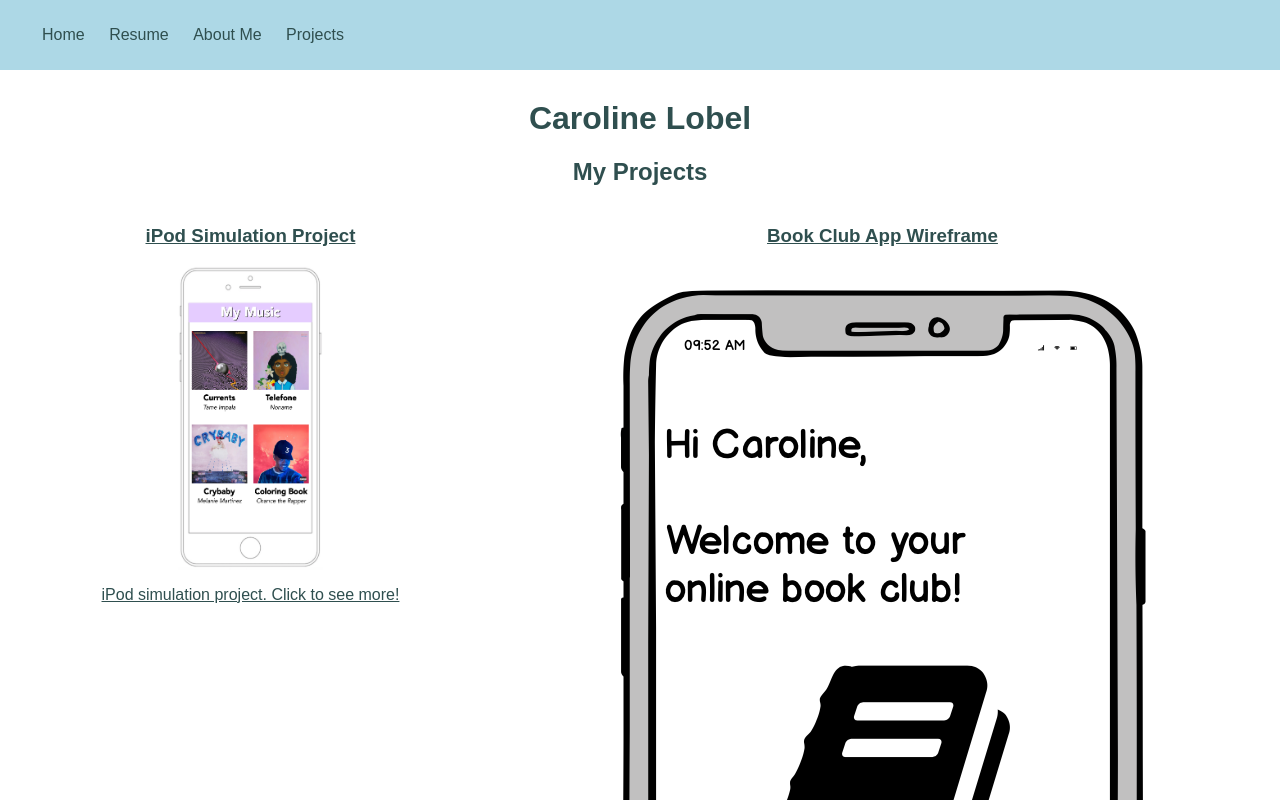
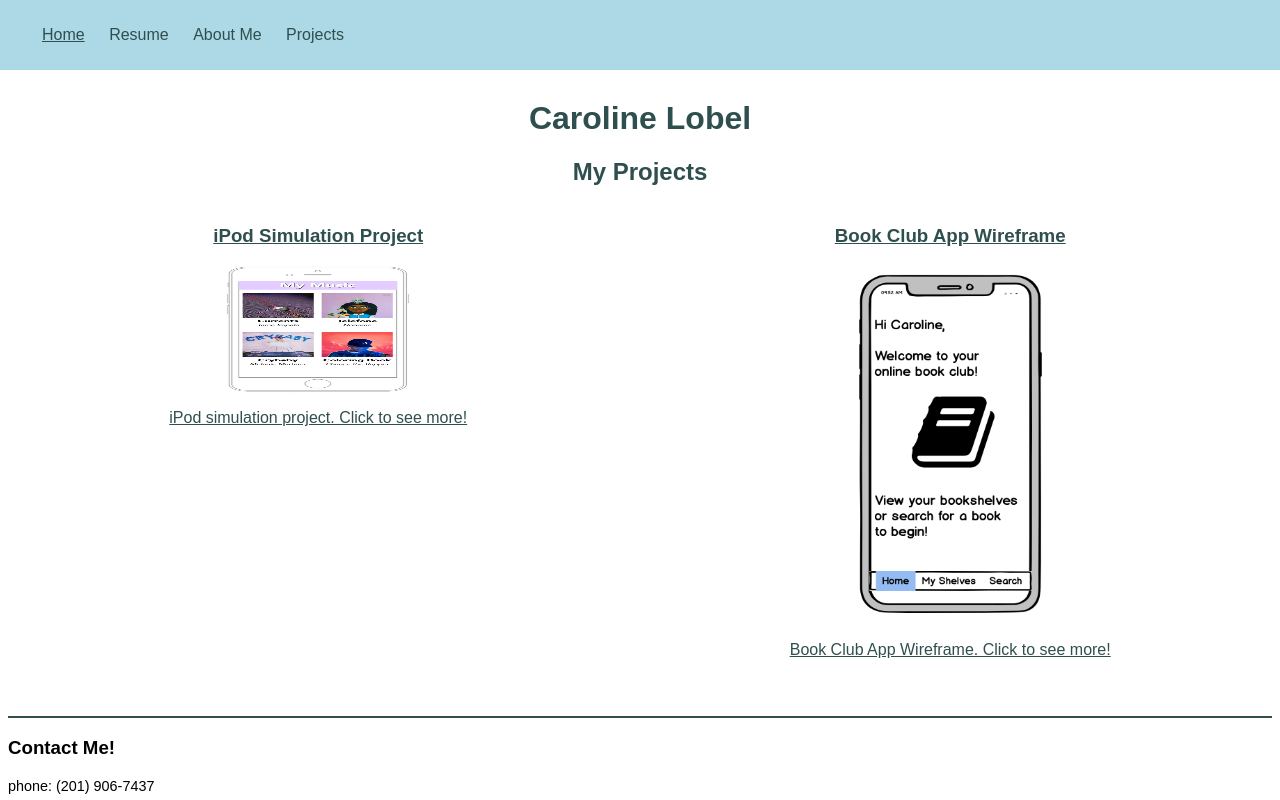
Before and after one commit to carolinelobel/P6-330, a plain HTML site: page index.html in a window 1280 px wide. Shown: the top 800 px of the page. Drawn offline with Linux system fonts and the light colour scheme.

Commit message:
Update styles.css

```diff
--- a/styles.css
+++ b/styles.css
@@ -123,14 +123,13 @@
     color: black;
 }
 
-#inktank {
+#bookclub {
     display: block;
-    margin-left: auto;
-    margin-right: auto;
-    width: 80%;
-    height: 65%;
-    padding-top: 8px;
-    padding-bottom: 9px;
+    width: 32%;
+    height: 70%;
+    margin: auto;
+    padding-top: 1px;
+    padding-bottom: 1px;
 }
 
 
@@ -170,3 +169,7 @@
     text-align: center;
     color: darkslategrey;
 }
+
+#currentpage {
+    text-decoration: underline;
+}
```
